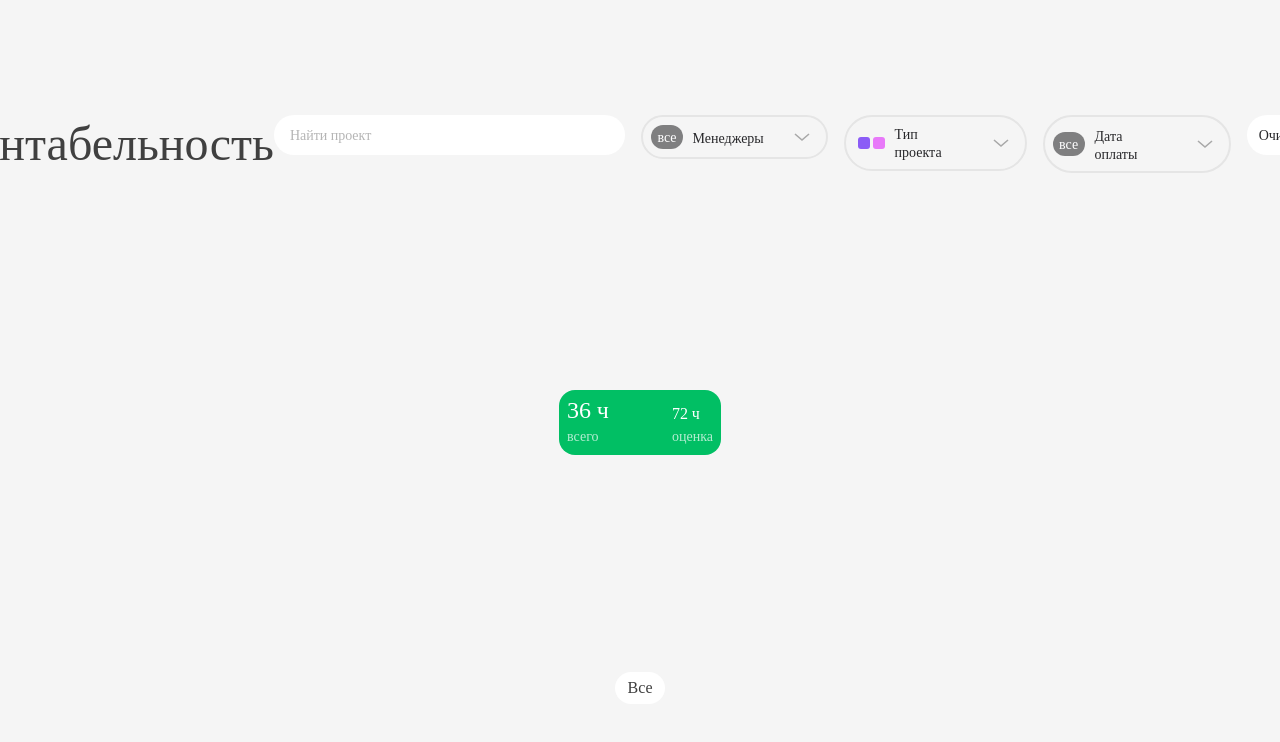
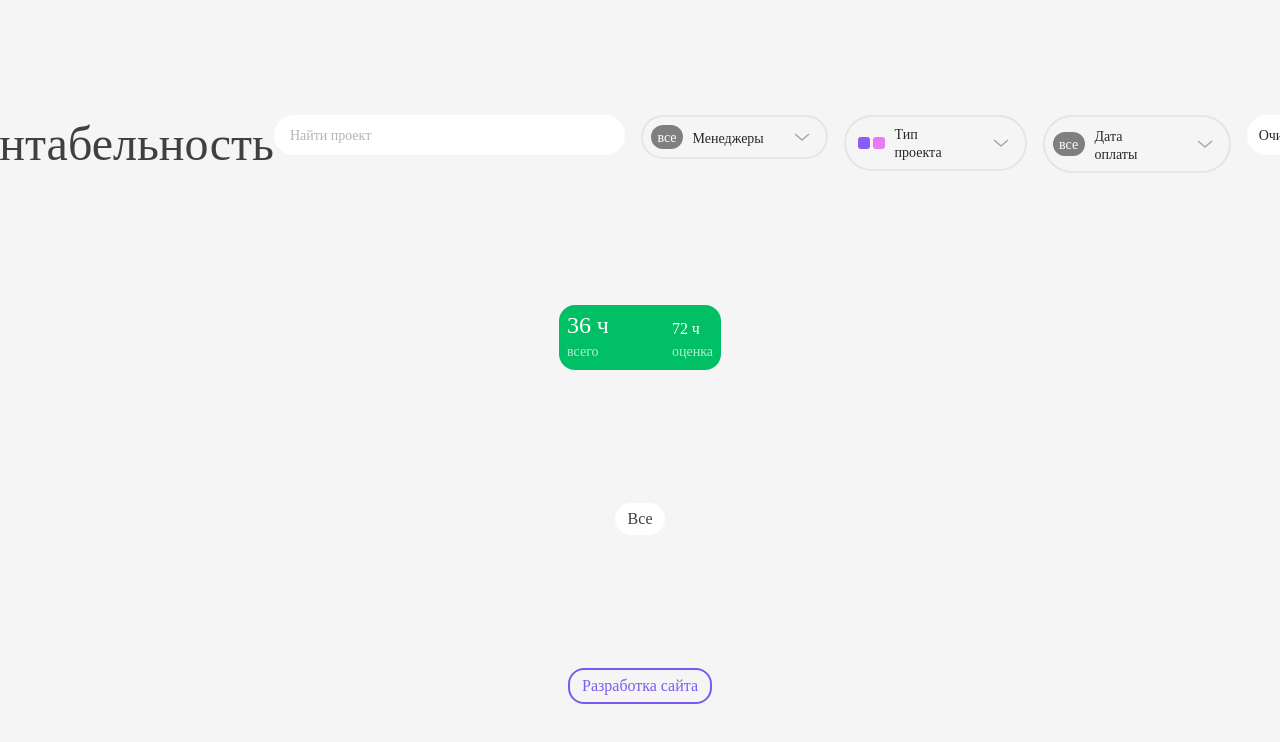
Before and after one commit to aBratashin/profitability-dashboard, a Next.js app: page /dashboard in a window 1280 px wide. Shown: the top 742 px of the page. Built offline with nearby package versions, Linux system fonts and the light colour scheme.

Commit message:
add Category

```diff
--- a/src/app/dashboard/page.tsx
+++ b/src/app/dashboard/page.tsx
@@ -1,6 +1,7 @@
 import {Metadata} from 'next';
 import Progress from "@/components/progress/Progress";
 import SortItem from "@/components/sortItem/SortItem";
+import Category from "@/components/category/Category";
 import Header from "@/app/dashboard/components/Header";
 
 export const metadata: Metadata = {
@@ -13,6 +14,7 @@ export default function Auth() {
             <Header />
             <Progress color='green' type='grade' initialData={36} finalData={72}/>
             <SortItem color='white'>Все</SortItem>
+            <Category color='purple'>Разработка сайта</Category>
         </main>
     );
 }
--- /dev/null
+++ b/src/components/category/Category.props.ts
@@ -0,0 +1,6 @@
+import {ButtonHTMLAttributes, DetailedHTMLProps, ReactNode} from "react";
+
+export interface CategoryProps extends DetailedHTMLProps<ButtonHTMLAttributes<HTMLButtonElement>, HTMLButtonElement>{
+    children: ReactNode,
+    color: 'purple' | 'lightgreen' | 'progressRed' | 'blue' | 'pink'
+}
--- /dev/null
+++ b/src/components/category/Category.tsx
@@ -0,0 +1,19 @@
+import React, {FC} from 'react';
+import {CategoryProps} from "@/components/category/Category.props";
+import classNames from "classnames";
+
+const Category: FC<CategoryProps> = ({ color, children }) => {
+    return (
+            <button className={classNames(['px-3 py-1 rounded-2xl border-2'], {
+                ['border-purple text-purple']: color === 'purple',
+                ['border-lightgreen text-lightgreen']: color === 'lightgreen',
+                ['border-progressRed text-progressRed']: color === 'progressRed',
+                ['border-blue text-blue']: color === 'blue',
+                ['border-pink text-pink']: color === 'pink',
+            })}>
+                {children}
+            </button>
+    )
+}
+
+export default Category
--- a/tailwind.config.ts
+++ b/tailwind.config.ts
@@ -15,7 +15,10 @@ const config: Config = {
         'gray': '#3E3E3E',
         'progressGreen': '#01BF64',
         'progressRed': '#FF5757',
-        'progressWhite': '#EAEAEA'
+        'progressWhite': '#EAEAEA',
+        'purple': '#7B5BF0',
+        'lightgreen': '#17B2A9',
+        'pink': '#E282EA'
       },
     },
   },
```
